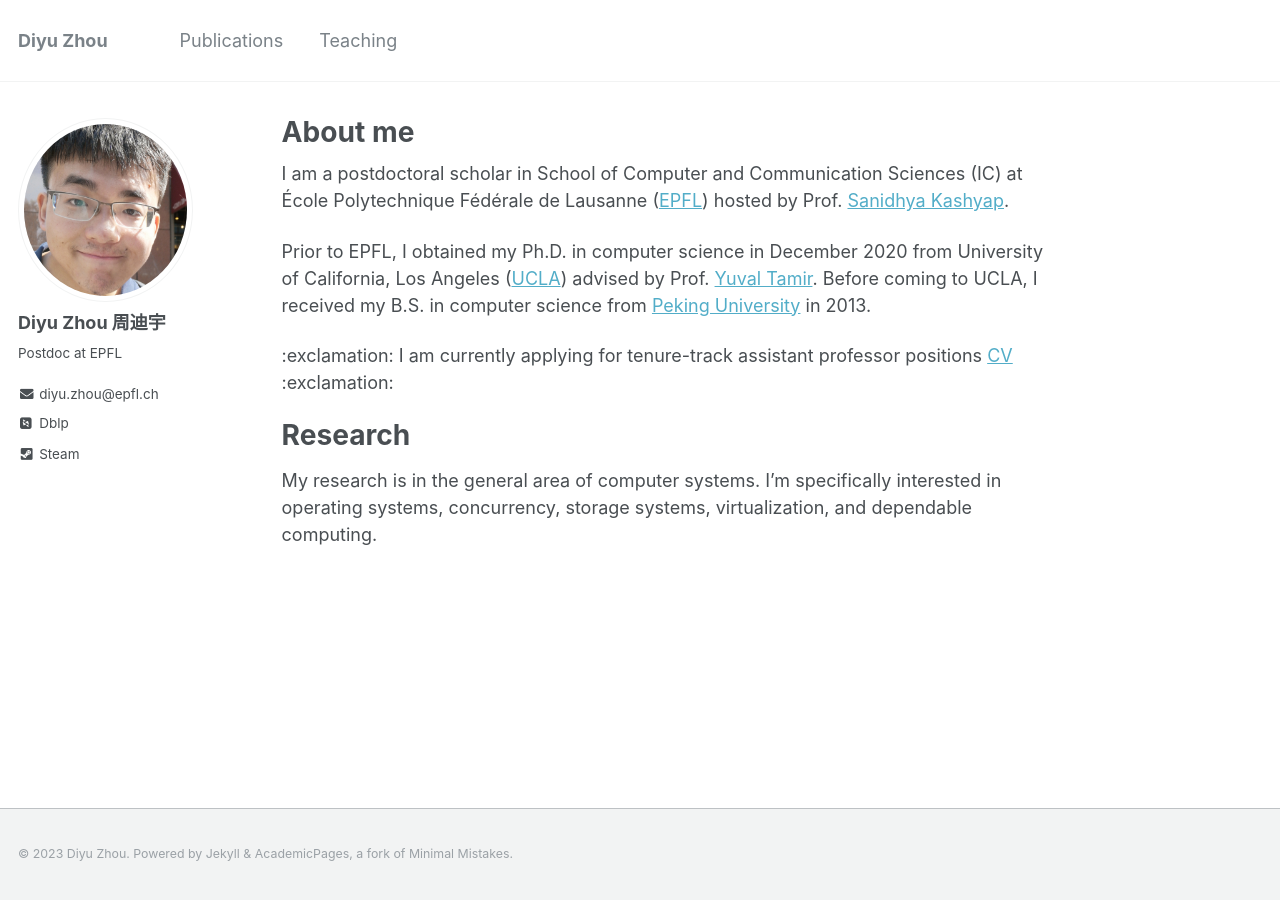
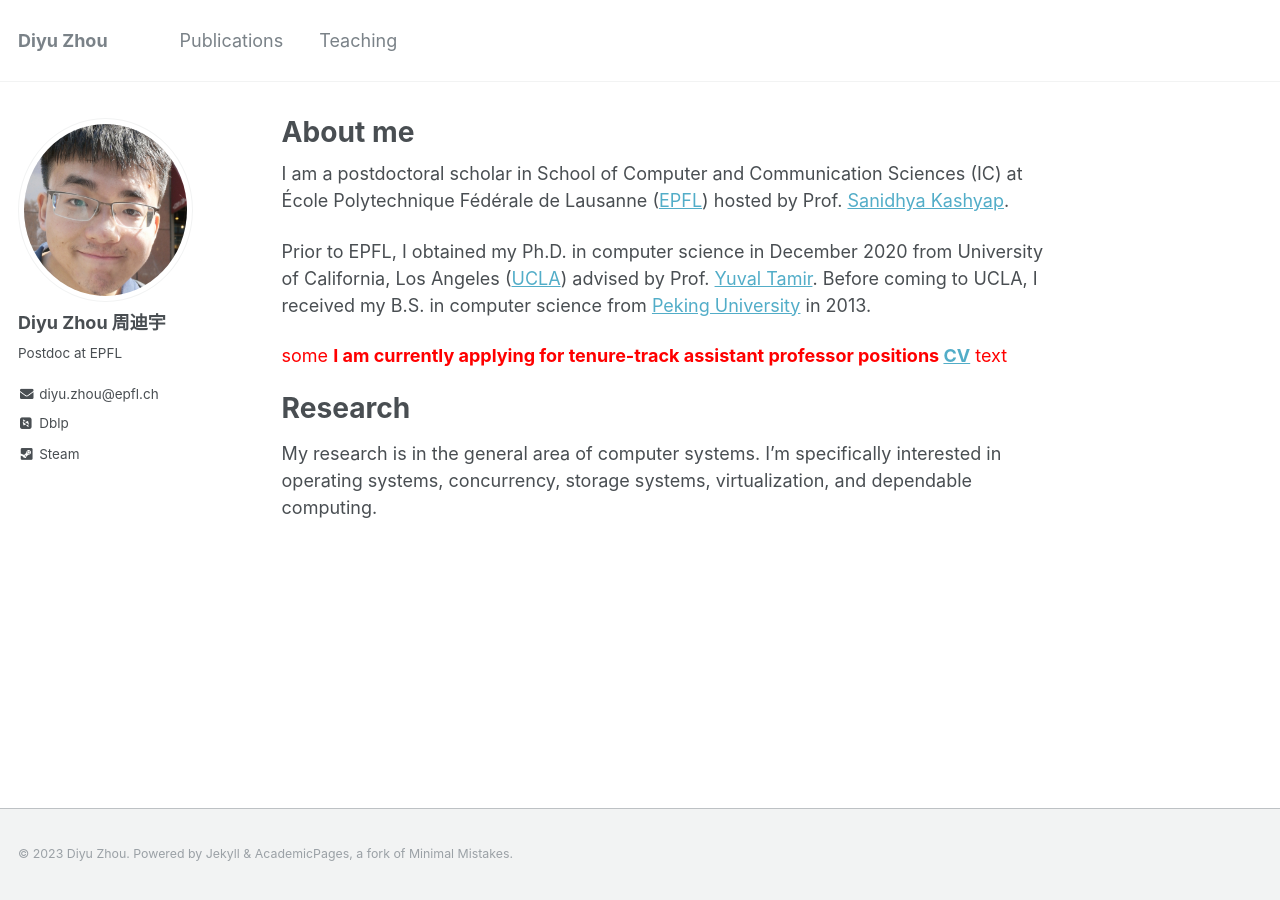
Before and after one commit to zhou-diyu/zhou-diyu.github.io, a Jekyll site: the page built from _pages/about.md, in a window 1280 px wide. Built offline with Jekyll 4.4.1, drawn with Linux system fonts in a browser that asks for light colours; some web fonts are replaced; some of the changed lines change nothing that is shown.

Commit message:
Update about.md

```diff
--- a/_pages/about.md
+++ b/_pages/about.md
@@ -19,7 +19,12 @@ I am a postdoctoral scholar in School of Computer and Communication Sciences (IC
 
 Prior to EPFL, I obtained my Ph.D. in computer science in December 2020 from University of California, Los Angeles ([UCLA](https://www.ucla.edu/)) advised by Prof. [Yuval Tamir](http://web.cs.ucla.edu/~tamir/). Before coming to UCLA, I received my B.S. in computer science from [Peking University](https://www.pku.edu.cn/) in 2013.
 
+<!---
 :exclamation:  I am currently applying for tenure-track assistant professor positions [CV](/files/cv_dyz.pdf) :exclamation:
+-->
+
+<span style="color:red">some **I am currently applying for tenure-track assistant professor positions [CV](/files/cv_dyz.pdf)** text</span>
+
 
 Research
 ======
```
